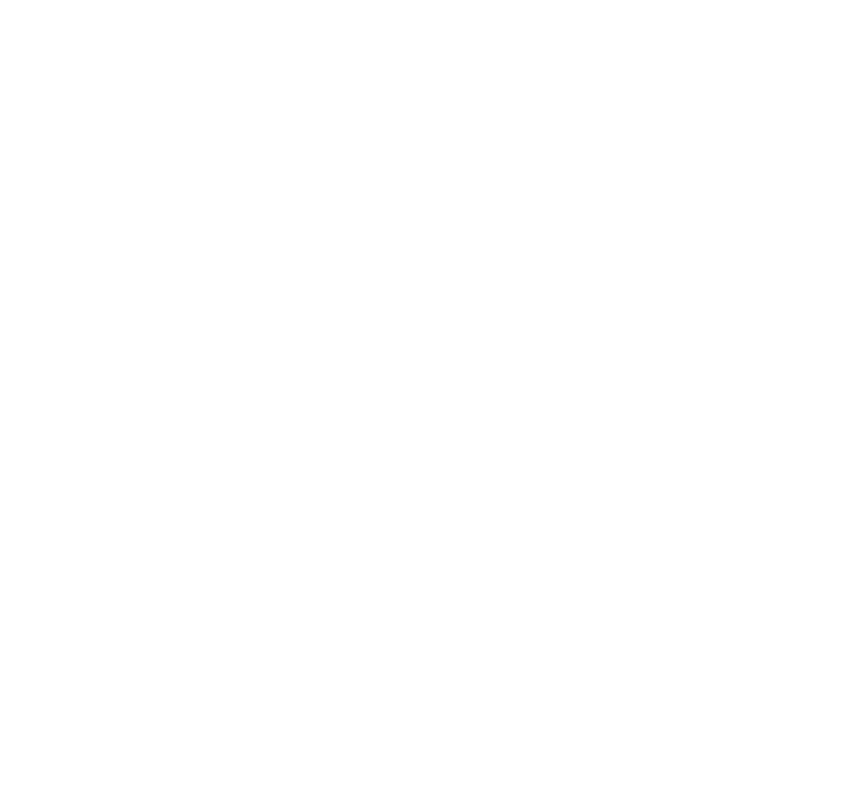
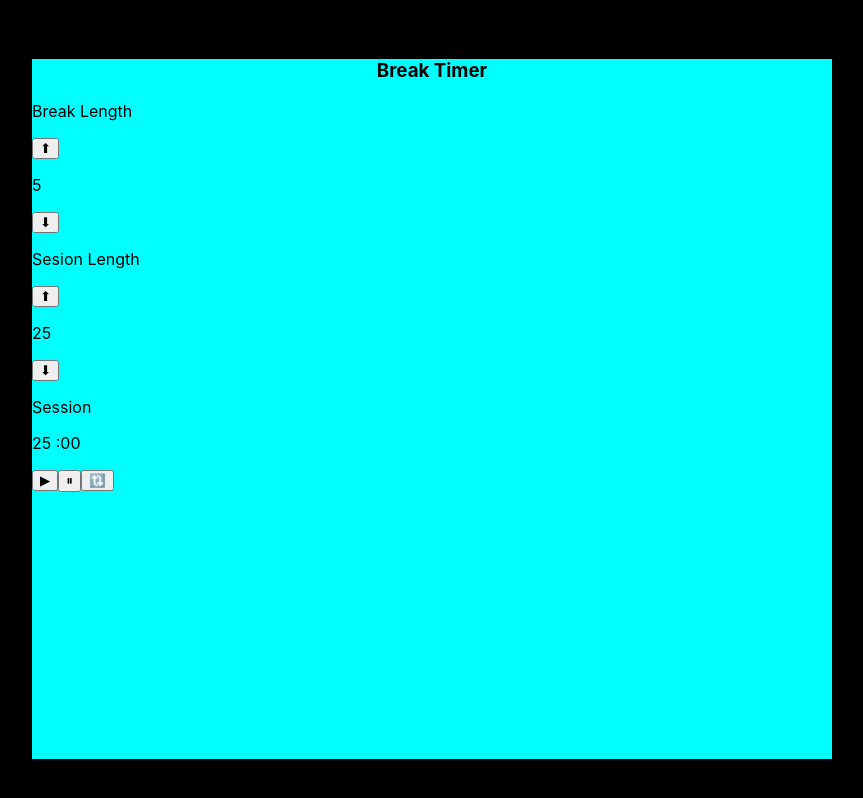
Before and after one commit to saratkumar17mss040/break-timer, a React (Create React App) app: page / in a window 1280 px wide. Shown: the whole page, without its empty margins (208-1071 px from the left). Built offline with nearby package versions, Linux system fonts and the light colour scheme.

Commit message:
🚀 basic increment and decrement added

```diff
--- a/public/index.html
+++ b/public/index.html
@@ -39,5 +39,6 @@
       To begin the development, run `npm start` or `yarn start`.
       To create a production bundle, use `npm run build` or `yarn build`.
     -->
+    <script src="https://cdn.freecodecamp.org/testable-projects-fcc/v1/bundle.js"></script>
   </body>
 </html>
--- a/src/App.css
+++ b/src/App.css
@@ -1,3 +1,5 @@
 .App {
-  text-align: center;
+  width: 800px;
+  height: 700px;
+  background-color: aqua;
 }
--- a/src/App.js
+++ b/src/App.js
@@ -1,11 +1,96 @@
-import React from 'react';
+import React, { Component } from 'react';
+import BreakLength from './BreakLength';
+import SessionLength from './SessionLength';
+import SessionTimer from './SessionTimer';
+import SessionButtons from './SessionButtons';
+
 import './App.css';
 
-function App() {
-  return (
-    <div className="App">
-    </div>
-  );
+class App extends Component {
+	constructor() {
+		super();
+		this.state = {
+			sessionLength: 25,
+			breakLength: 5,
+			sessionTimer: '25 :00',
+		};
+		this.breakIncrement = this.breakIncrement.bind(this);
+		this.breakDecrement = this.breakDecrement.bind(this);
+		this.sessionIncrement = this.sessionIncrement.bind(this);
+		this.sessionDecrement = this.sessionDecrement.bind(this);
+		this.onClickStart = this.onClickStart.bind(this);
+		this.updateCountDown = this.updateCountDown.bind(this);
+	}
+
+	breakIncrement() {
+		if (this.state.breakLength >= 0 && this.state.breakLength < 60) {
+			this.setState({
+				breakLength: this.state.breakLength + 1,
+			});
+		}
+	}
+
+	breakDecrement() {
+		if (this.state.breakLength > 0) {
+			this.setState({
+				breakLength: this.state.breakLength - 1,
+			});
+		}
+	}
+
+	sessionIncrement() {
+		if (this.state.sessionLength >= 0 && this.state.sessionLength < 60) {
+			this.setState({
+				sessionLength: this.state.sessionLength + 1,
+				sessionTimer: this.state.sessionTimer + 1,
+			});
+		}
+	}
+
+	sessionDecrement() {
+		if (this.state.sessionLength > 0) {
+			this.setState({
+				sessionLength: this.state.sessionLength - 1,
+				sessionTimer: this.state.sessionTimer - 1,
+			});
+		}
+	}
+
+	updateCountDown() {
+		let time = parseInt(this.state.sessionTimer) * 60;
+		let minutes = Math.floor(time / 60);
+		let seconds = time % 60;
+		seconds = seconds < 10 ? '0' + seconds : seconds;
+		this.setState({
+			sessionTimer: `${minutes} : ${seconds}`,
+		});
+		time--;
+		time = time < 0 ? 0 : time;
+	}
+
+	onClickStart() {
+		setInterval(this.updateCountDown, 1000);
+	}
+
+	render() {
+		return (
+			<div className="App">
+				<h3 style={{ textAlign: 'center' }}>Break Timer</h3>
+				<BreakLength
+					breakLength={this.state.breakLength}
+					breakIncrement={this.breakIncrement}
+					breakDecrement={this.breakDecrement}
+				/>
+				<SessionLength
+					sessionLength={this.state.sessionLength}
+					sessionIncrement={this.sessionIncrement}
+					sessionDecrement={this.sessionDecrement}
+				/>
+				<SessionTimer sessionTimer={this.state.sessionTimer} />
+				<SessionButtons onClickStart={this.onClickStart} />
+			</div>
+		);
+	}
 }
 
 export default App;
--- /dev/null
+++ b/src/BreakLength.js
@@ -0,0 +1,28 @@
+import React, { Component } from 'react';
+
+class BreakLength extends Component {
+	render() {
+		return (
+			<div>
+				<p id="break-label">Break Length</p>
+				<button
+					onClick={this.props.breakIncrement}
+					id="break-increment"
+					type="button"
+				>
+					⬆
+				</button>
+				<p id="break-length">{this.props.breakLength}</p>
+				<button
+					onClick={this.props.breakDecrement}
+					id="break-decrement"
+					type="button"
+				>
+					⬇
+				</button>
+			</div>
+		);
+	}
+}
+
+export default BreakLength;
--- /dev/null
+++ b/src/SessionButtons.js
@@ -0,0 +1,25 @@
+import React, { Component } from 'react';
+
+class SessionButtons extends Component {
+	render() {
+		return (
+			<div>
+                <button
+                    onClick={this.props.onClickStart}
+                    id="start_stop" type="button">
+					▶
+				</button>
+                <button
+                    onClick={this.props.onClickPause}
+                    type="button">⏸</button>
+				<button onClick={this.props.onClickReset} id="reset" type="button">
+					<span role="img" aria-label="reload">
+						🔃
+					</span>
+				</button>
+			</div>
+		);
+	}
+}
+
+export default SessionButtons;
--- /dev/null
+++ b/src/SessionLength.js
@@ -0,0 +1,28 @@
+import React, { Component } from 'react';
+
+class SessionLength extends Component {
+	render() {
+		return (
+			<div>
+				<p id="session-label">Sesion Length</p>
+				<button
+					onClick={this.props.sessionIncrement}
+					id="session-increment"
+					type="button"
+				>
+					⬆
+				</button>
+				<p id="session-length">{this.props.sessionLength}</p>
+				<button
+					onClick={this.props.sessionDecrement}
+					id="session-decrement"
+					type="button"
+				>
+					⬇
+				</button>
+			</div>
+		);
+	}
+}
+
+export default SessionLength;
--- /dev/null
+++ b/src/SessionTimer.js
@@ -0,0 +1,14 @@
+import React, { Component } from 'react';
+
+class SessionTimer extends Component {
+    render() {
+        return (
+            <div>
+                <p id="timer-label">Session</p>
+                <p id="time-left">{this.props.sessionTimer}</p>
+            </div>
+        );
+    }
+}
+
+export default SessionTimer;
--- a/src/index.css
+++ b/src/index.css
@@ -1,8 +1,13 @@
 body {
+  display: flex;
+  justify-content: center;
+  align-items: center;
+  min-height: 100vh;
   margin: 0;
   font-family: -apple-system, BlinkMacSystemFont, 'Segoe UI', 'Roboto', 'Oxygen',
     'Ubuntu', 'Cantarell', 'Fira Sans', 'Droid Sans', 'Helvetica Neue',
     sans-serif;
   -webkit-font-smoothing: antialiased;
   -moz-osx-font-smoothing: grayscale;
+  background-color: black;
 }
```
Also changed, not shown: src/index.js (+4 -4 lines), 1 other file (tests, documents, lock files or other folders).
